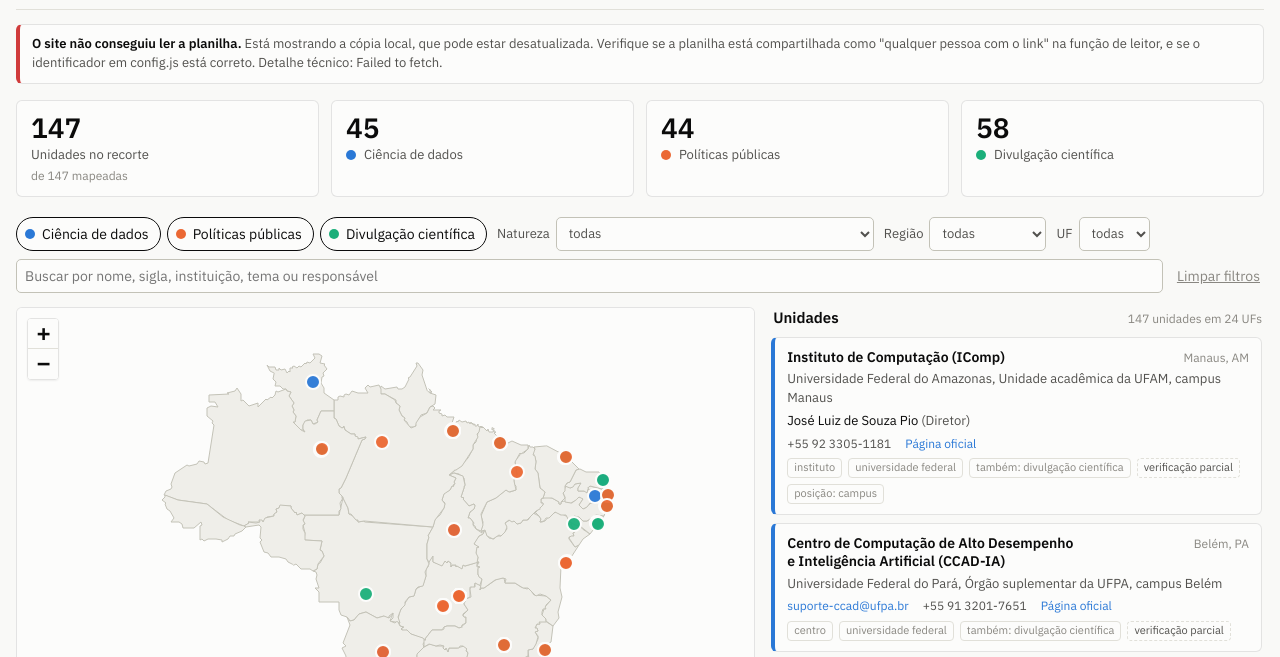
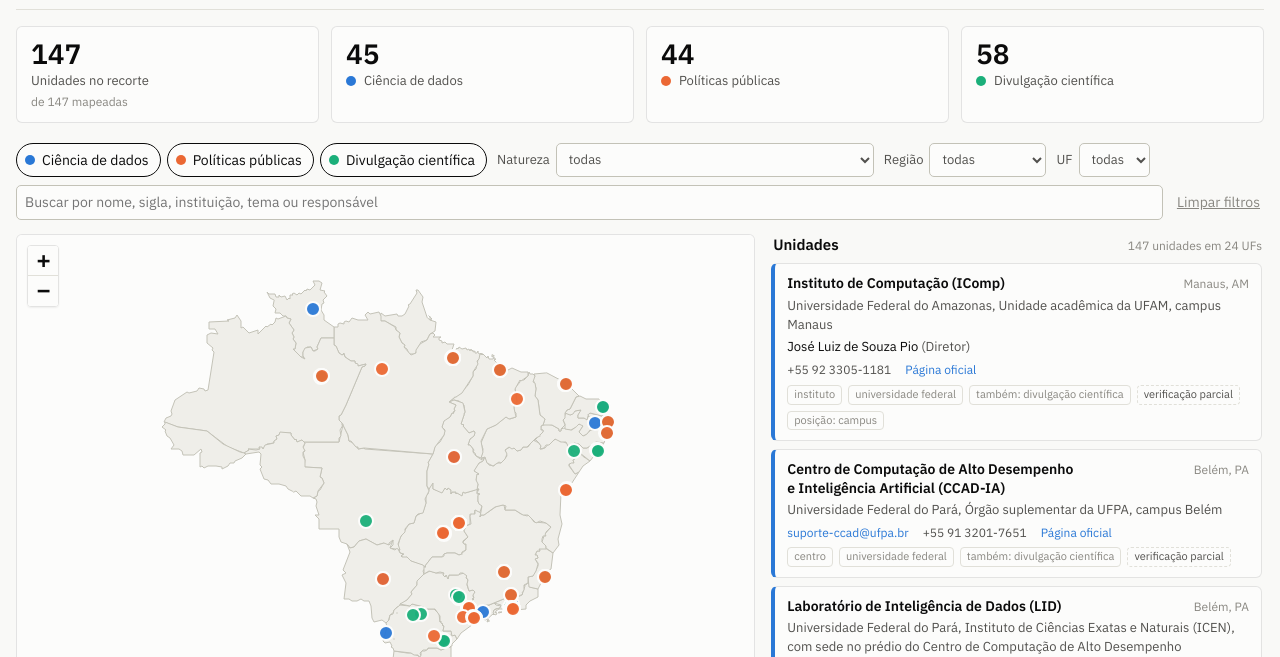
Before and after one commit to dvluc/mapa-centros-pesquisa, a plain HTML site: page index.html in a window 1280 px wide. Shown: the part 130-787 px from the top of the page. Drawn offline with nearby package versions, Linux system fonts and the light colour scheme; no server answers.

Commit message:
Nao alarma o visitante quando a copia local cobre a falha
Co-Authored-By: Claude Opus 5 <noreply@anthropic.com>

```diff
--- a/index.html
+++ b/index.html
@@ -319,17 +319,10 @@ async function carregaDados() {
       estado.fonte = "planilha";
       return regs;
     } catch (erro) {
-      const d = document.createElement("div");
-      d.appendChild(texto("strong", "", "O site não conseguiu ler a planilha. "));
-      d.appendChild(document.createTextNode(
-        "Está mostrando a cópia local, que pode estar desatualizada. Verifique se a planilha está compartilhada como \"qualquer pessoa com o link\" na função de leitor, e se o identificador em config.js está correto. Detalhe técnico: " + erro.message + "."));
-      mostraFaixa(d, true);
+      // A cópia local cobre a falha, então o visitante não precisa ver um alerta.
+      // Quem mantém o site encontra o motivo no console.
+      console.warn("Não foi possível ler a planilha, usando a cópia local em " + (CFG.CSV_LOCAL || "dados/atores.csv") + ".", erro);
     }
-  } else {
-    const d = document.createElement("div");
-    d.appendChild(texto("strong", "", "Planilha ainda não configurada. "));
-    d.appendChild(document.createTextNode("O site está usando a cópia local em dados/atores.csv. Para ligar à planilha, preencha o identificador em config.js."));
-    mostraFaixa(d, false);
   }
   const txt = await buscaTexto(CFG.CSV_LOCAL || "dados/atores.csv");
   estado.fonte = "cópia local";
```
